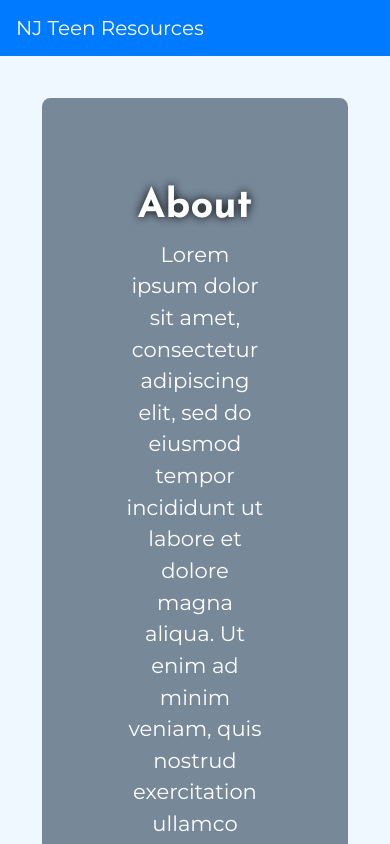
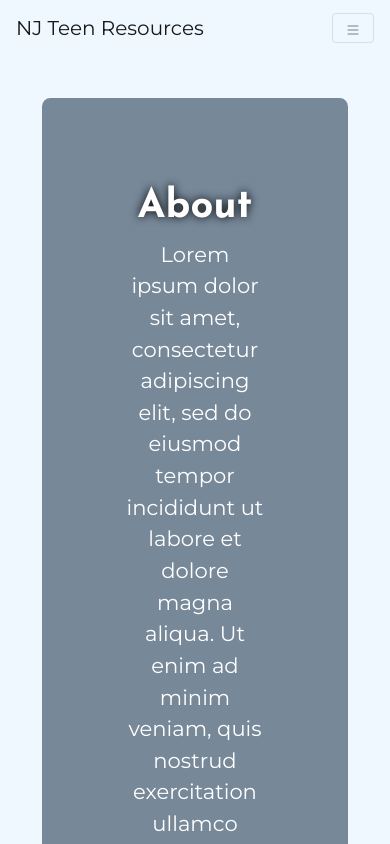
Before and after one commit to resources-for-nj-teens/resources-for-nj-teens.github.io, a plain HTML site: page index.html in a window 390 px wide. Shown: the top 844 px of the page. Drawn offline with nearby package versions, Linux system fonts and the light colour scheme.

Commit message:
Made the hamburger menu

```diff
--- a/index.html
+++ b/index.html
@@ -22,9 +22,22 @@
 <!--    TODO: Robert add actual navbar (the below is just a placeholder-- delete/change as needed) -->
 <!--    I changed navbar color to blue to match the text but idk what is better -->
 <!--    Previous code: <nav class="navbar navbar-expand-lg navbar-light bg-light sticky-top">-->
-<nav class="navbar navbar-expand-lg navbar-dark bg-primary sticky-top" style="background-color: #e3f2fd;">
+
+<nav class="navbar navbar-light light-blue lighten-4">
+
+    <!-- Navbar brand -->
     <a class="navbar-brand" href="#">NJ Teen Resources</a>
-    <div class="collapse navbar-collapse" id="navbarNav">
+
+    <!-- Collapse button -->
+    <button class="navbar-toggler toggler-example" type="button" data-toggle="collapse" data-target="#navbarSupportedContent1"
+      aria-controls="navbarSupportedContent1" aria-expanded="false" aria-label="Toggle navigation"><svg xmlns="http://www.w3.org/2000/svg" width="16" height="16" fill="currentColor" class="bi bi-list" viewBox="0 0 16 16">
+        <path fill-rule="evenodd" d="M2.5 12a.5.5 0 0 1 .5-.5h10a.5.5 0 0 1 0 1H3a.5.5 0 0 1-.5-.5zm0-4a.5.5 0 0 1 .5-.5h10a.5.5 0 0 1 0 1H3a.5.5 0 0 1-.5-.5zm0-4a.5.5 0 0 1 .5-.5h10a.5.5 0 0 1 0 1H3a.5.5 0 0 1-.5-.5z"/>
+      </svg></button>
+
+    <!-- Collapsible content -->
+    <div class="collapse navbar-collapse" id="navbarSupportedContent1">
+
+      <!-- Links -->
       <ul class="navbar-nav">
         <li class="nav-item active">
             <a class="nav-link" href="#about">About</a>
@@ -45,7 +58,11 @@
             <a class="nav-link" href="#hobby">Hobbies</a>
         </li>
     </ul>
+      <!-- Links -->
+
     </div>
+    <!-- Collapsible content -->
+
   </nav>
 
 
```
Lines whose indentation alone changed are shown as unchanged.
